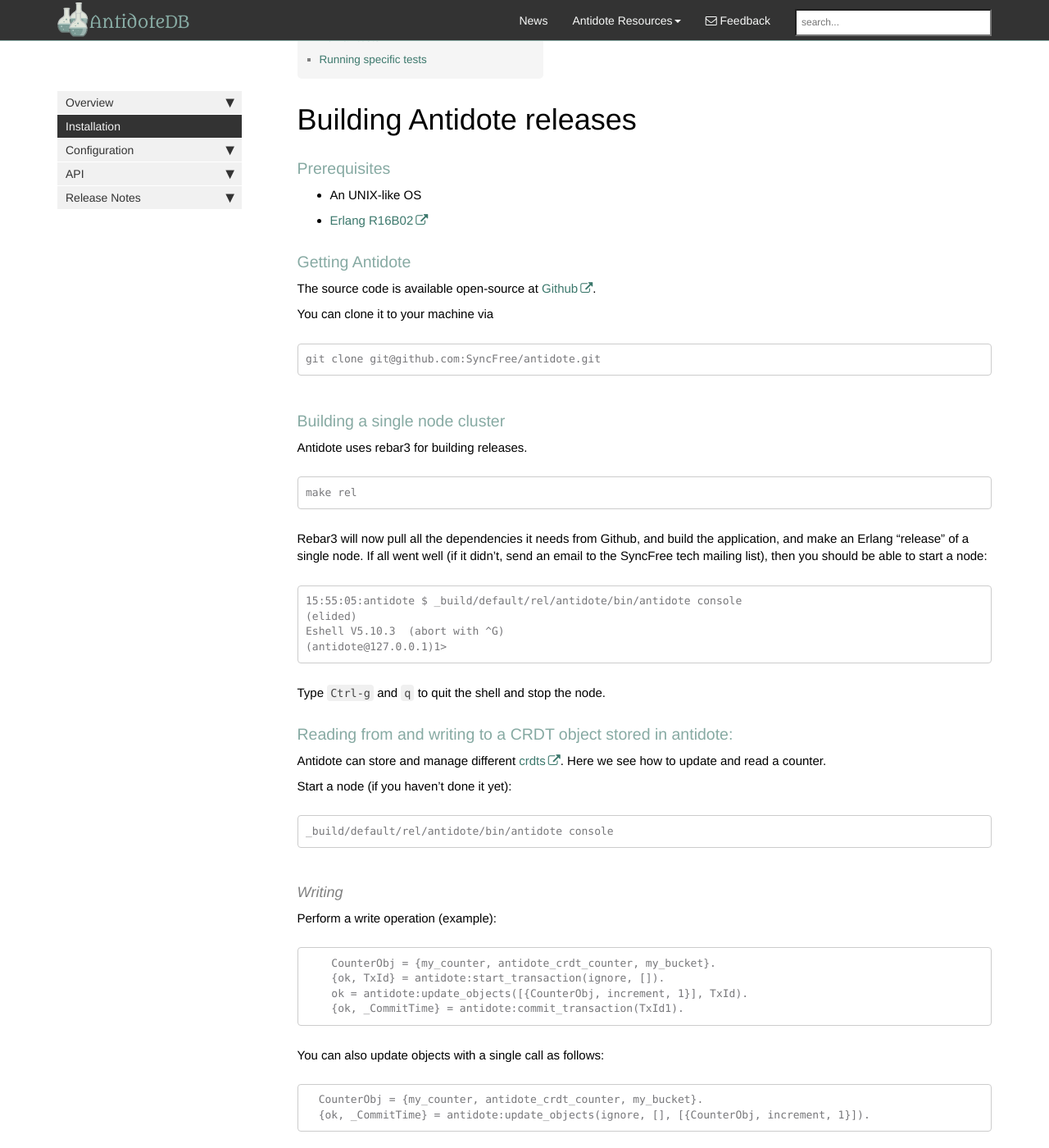
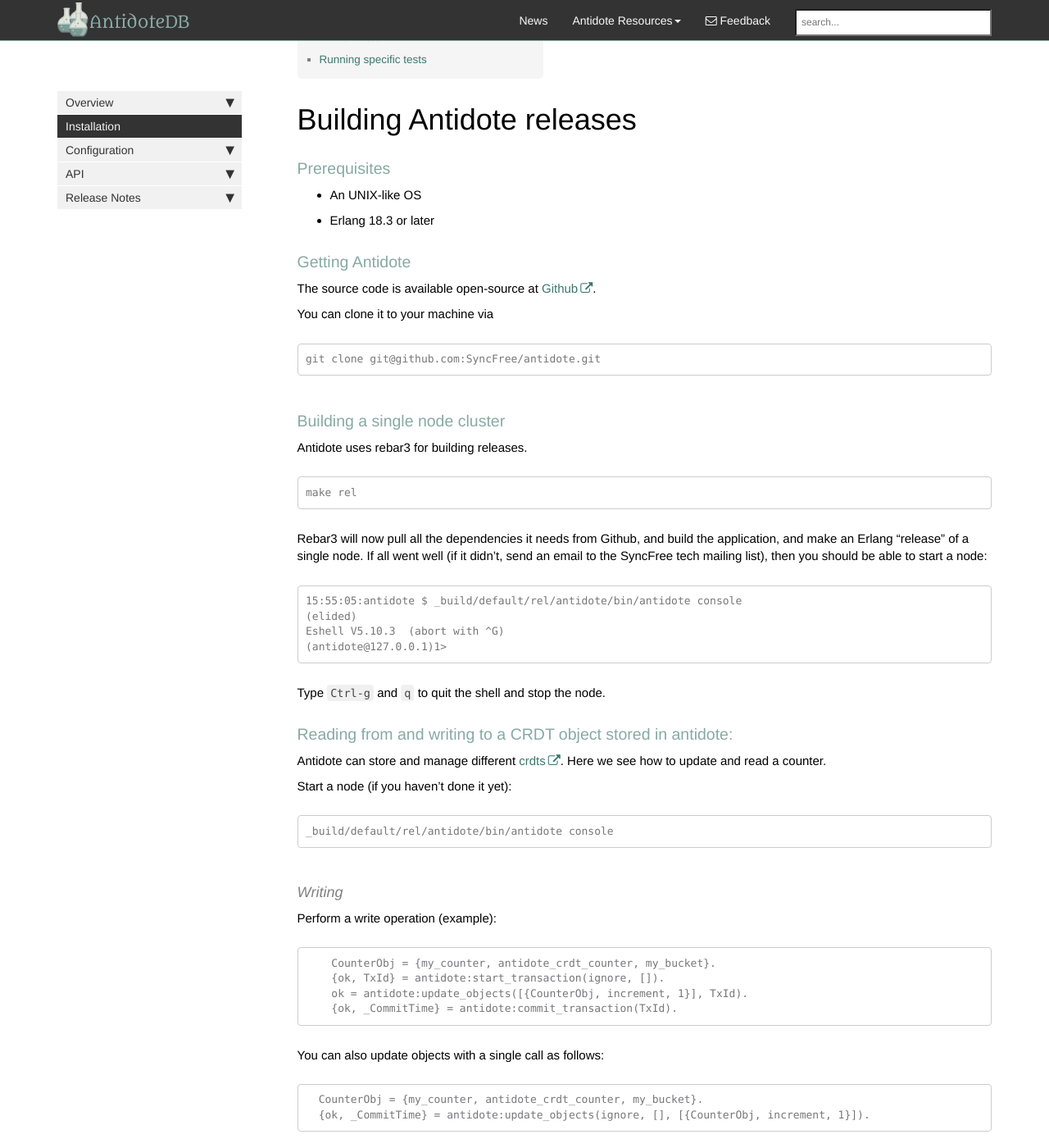
Before and after one commit to AntidoteDB/antidote, a Jekyll site: the page built from docs/pages/mydoc/setup.md, in a window 1280 px wide and 1400 px high, scrolled down 392 px. Shown: the whole window at 82% size. Built offline with Jekyll 4.4.1, drawn with Linux system fonts in a browser that asks for light colours; nearby versions of some CDN libraries; comment, search, counter and statistics services are not loaded.

Commit message:
set instructions use new erlang

```diff
--- a/docs/pages/mydoc/setup.md
+++ b/docs/pages/mydoc/setup.md
@@ -11,7 +11,7 @@ permalink: setup.html
 ### Prerequisites ###
 
 *  An UNIX-like OS
-*  [Erlang R16B02](https://github.com/SyncFree/crdtdb/blob/master/tutorial/1-get-started.md#get-an-erlang)
+*  Erlang 18.3 or later
 
 ### Getting Antidote ###
 
@@ -141,7 +141,7 @@ Perform a write operation (example):
         CounterObj = {my_counter, antidote_crdt_counter, my_bucket}.
         {ok, TxId} = antidote:start_transaction(ignore, []).
         ok = antidote:update_objects([{CounterObj, increment, 1}], TxId).
-        {ok, _CommitTime} = antidote:commit_transaction(TxId1).
+        {ok, _CommitTime} = antidote:commit_transaction(TxId).
 
 You can also update objects with a single call as follows:
 
```
